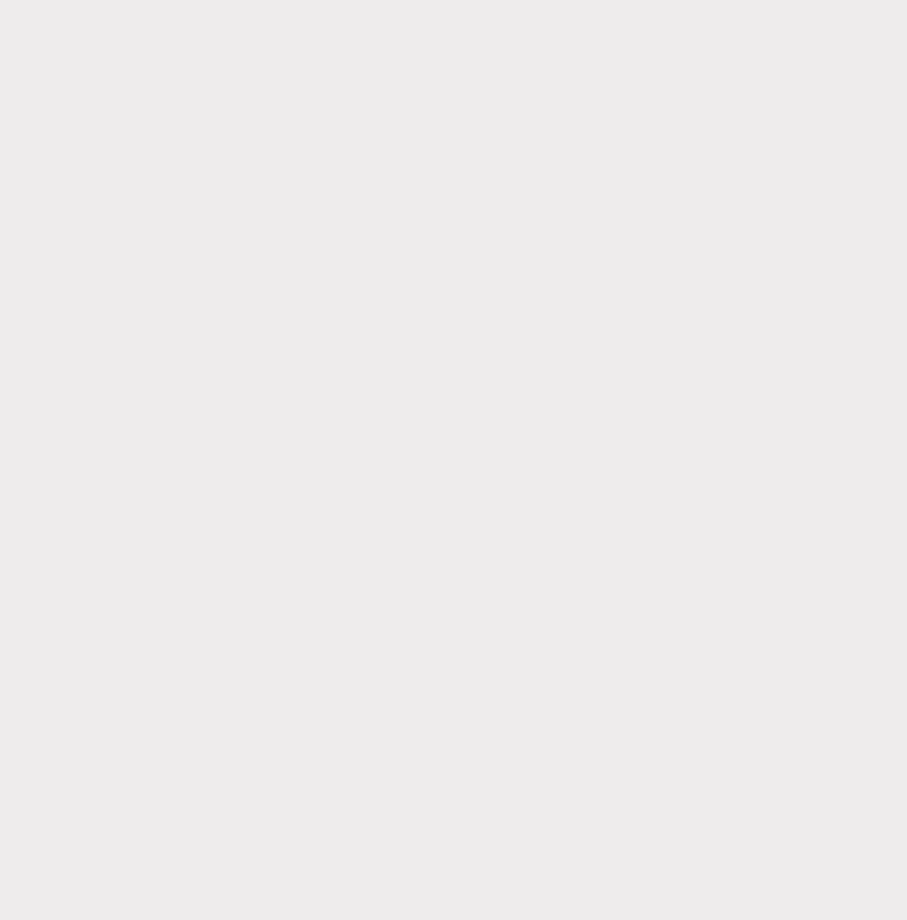
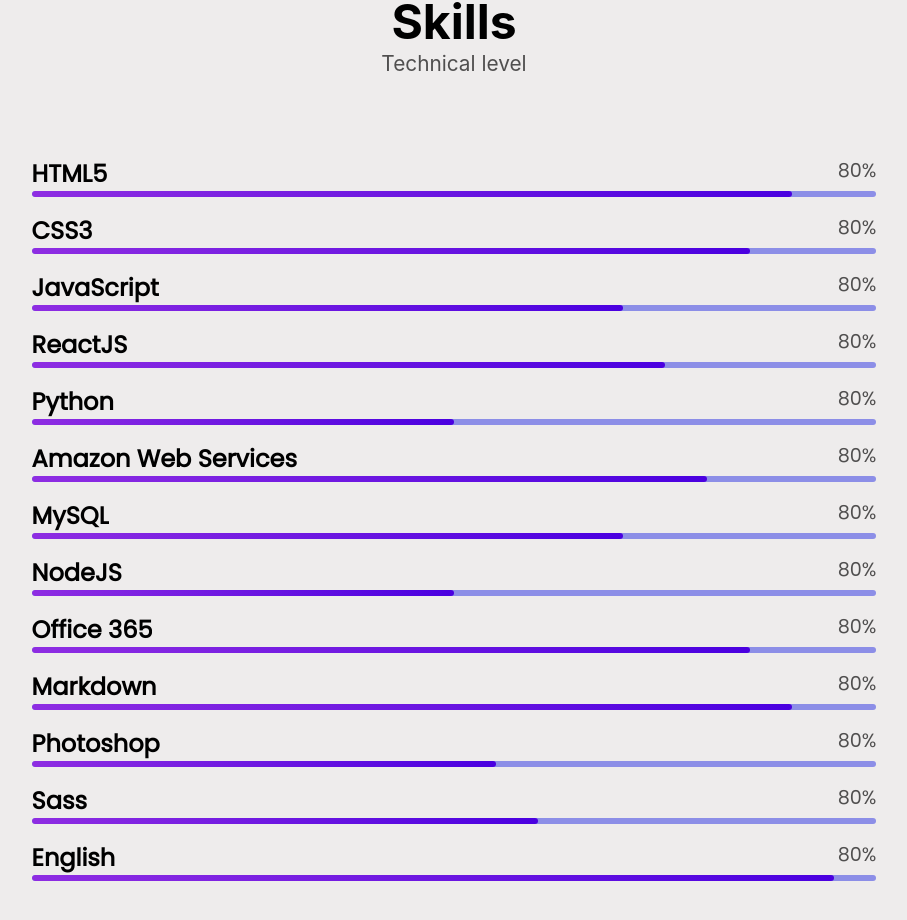
Before and after one commit to PedroMilani04/pedro-portfolio, a React (Create React App) app: page / in a window 1280 px wide. Shown: the part 2342-3262 px from the top of the page, without its empty margins (186-1093 px from the left). Before the commit the page ends 2334 px from the top, so only its background shows below. Built offline with nearby package versions, Linux system fonts and the light colour scheme.

Commit message:
added skills

```diff
--- a/src/components/App.js
+++ b/src/components/App.js
@@ -3,6 +3,7 @@
 import Navbar from './Navbar';
 import Info from './Info';
 import AboutMe from './AboutMe';
+import Skills from './Skills';
 
 function App() {
   return (
@@ -10,6 +11,7 @@
         <Navbar></Navbar>
         <Info></Info>
         <AboutMe></AboutMe>
+        <Skills></Skills>
     </div>
   );
 }
--- /dev/null
+++ b/src/components/Skills.js
@@ -0,0 +1,129 @@
+import "../css/Skills.css"
+
+export default function Skills() {
+    return (
+        <div className="skillaround">
+            <div className="aboutme">Skills</div>
+            <div className="intro">Technical level</div>
+        <div className="allSkills">
+            <div className="skill">
+                <div className="skilltitle">
+                    <h3 className="skillname">HTML5</h3>
+                    <span className="percentage">80%</span>
+                </div>
+                <div className="percbar">
+                    <span className="skillperc skillhtmlpercentage"></span>
+                </div>
+            </div>
+            <div className="skill">
+                <div className="skilltitle">
+                    <h3 className="skillname">CSS3</h3>
+                    <span className="percentage">80%</span>
+                </div>
+                <div className="percbar">
+                    <span className="skillperc skillcsspercentage"></span>
+                </div>
+            </div>
+            <div className="skill">
+                <div className="skilltitle">
+                    <h3 className="skillname">JavaScript</h3>
+                    <span className="percentage">80%</span>
+                </div>
+                <div className="percbar">
+                    <span className="skillperc skilljspercentage"></span>
+                </div>
+            </div>
+            <div className="skill">
+                <div className="skilltitle">
+                    <h3 className="skillname">ReactJS</h3>
+                    <span className="percentage">80%</span>
+                </div>
+                <div className="percbar">
+                    <span className="skillperc skillreactpercentage"></span>
+                </div>
+            </div>
+            <div className="skill">
+                <div className="skilltitle">
+                    <h3 className="skillname">Python</h3>
+                    <span className="percentage">80%</span>
+                </div>
+                <div className="percbar">
+                    <span className="skillperc skillpythonpercentage"></span>
+                </div>
+            </div>
+            <div className="skill">
+                <div className="skilltitle">
+                    <h3 className="skillname">Amazon Web Services</h3>
+                    <span className="percentage">80%</span>
+                </div>
+                <div className="percbar">
+                    <span className="skillperc skillawspercentage"></span>
+                </div>
+            </div>
+            <div className="skill">
+                <div className="skilltitle">
+                    <h3 className="skillname">MySQL</h3>
+                    <span className="percentage">80%</span>
+                </div>
+                <div className="percbar">
+                    <span className="skillperc skillsqlpercentage"></span>
+                </div>
+            </div>
+            <div className="skill">
+                <div className="skilltitle">
+                    <h3 className="skillname">NodeJS</h3>
+                    <span className="percentage">80%</span>
+                </div>
+                <div className="percbar">
+                    <span className="skillperc skillnodepercentage"></span>
+                </div>
+            </div>
+            <div className="skill">
+                <div className="skilltitle">
+                    <h3 className="skillname">Office 365</h3>
+                    <span className="percentage">80%</span>
+                </div>
+                <div className="percbar">
+                    <span className="skillperc skillofficepercentage"></span>
+                </div>
+            </div>
+            <div className="skill">
+                <div className="skilltitle">
+                    <h3 className="skillname">Markdown</h3>
+                    <span className="percentage">80%</span>
+                </div>
+                <div className="percbar">
+                    <span className="skillperc skillmdpercentage"></span>
+                </div>
+            </div>
+            <div className="skill">
+                <div className="skilltitle">
+                    <h3 className="skillname">Photoshop</h3>
+                    <span className="percentage">80%</span>
+                </div>
+                <div className="percbar">
+                    <span className="skillperc skillphotoshoppercent"></span>
+                </div>
+            </div>
+            <div className="skill">
+                <div className="skilltitle">
+                    <h3 className="skillname">Sass</h3>
+                    <span className="percentage">80%</span>
+                </div>
+                <div className="percbar">
+                    <span className="skillperc skillsasspercentage"></span>
+                </div>
+            </div>
+            <div className="skill">
+                <div className="skilltitle">
+                    <h3 className="skillname">English</h3>
+                    <span className="percentage">80%</span>
+                </div>
+                <div className="percbar">
+                    <span className="skillperc skillenglishpercentage"></span>
+                </div>
+            </div>
+        </div>
+        </div>
+    )
+}
--- /dev/null
+++ b/src/css/Skills.css
@@ -0,0 +1,98 @@
+.skillaround {
+    margin-bottom: 45vh;
+}
+.allSkills {
+    display: flex;
+    flex-direction: column;
+    margin-left: 17%;
+    margin-right: 17%;
+    font-family: 'Poppins', sans-serif;
+}
+
+.skilltitle {
+    display: flex;
+    width: 100%;
+    justify-content: space-between;
+
+}
+
+.skillname {
+    font-size: 1.5rem;
+
+}
+
+.percentage {
+    font-size: 1.2rem;
+    color: rgb(80, 79, 79);
+}
+
+.skill {
+    margin-bottom: 2vh;
+    justify-content: center;
+}
+
+.percbar, .skillperc {
+    height: 6px;
+    border-radius: .25rem;
+}
+
+.percbar {
+    background-color: #8c8ee7;
+}
+
+.skillperc {
+    display: block;
+    background: linear-gradient(to right, #8e2de2, #4a00e0);
+}
+
+.skillhtmlpercentage {
+    width: 90%;
+}
+
+.skillcsspercentage {
+    width: 85%;
+}
+
+.skilljspercentage {
+    width: 70%;
+}
+
+.skillreactpercentage {
+    width: 75%;
+}
+
+.skillpythonpercentage {
+    width: 50%;
+}
+
+.skillawspercentage {
+    width: 80%;
+}
+
+.skillsqlpercentage {
+    width: 70%;
+}
+
+.skillnodepercentage {
+    width: 50%;
+}
+
+.skillofficepercentage {
+    width: 85%;
+}
+
+.skillmdpercentage {
+    width: 90%;
+}
+
+.skillphotoshoppercent {
+    width: 55%;
+}
+
+.skillsasspercentage {
+    width: 60%;
+}
+
+.skillenglishpercentage {
+    width: 95%;
+}
```
